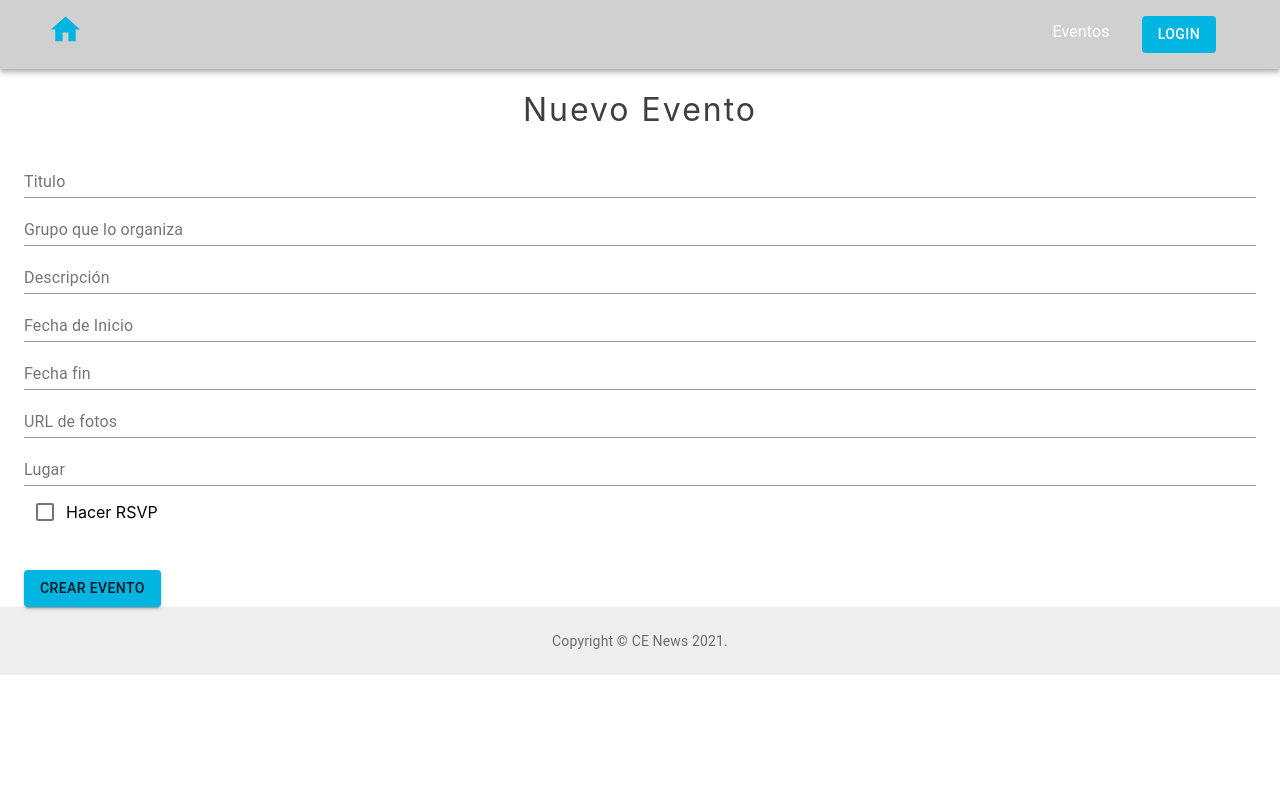
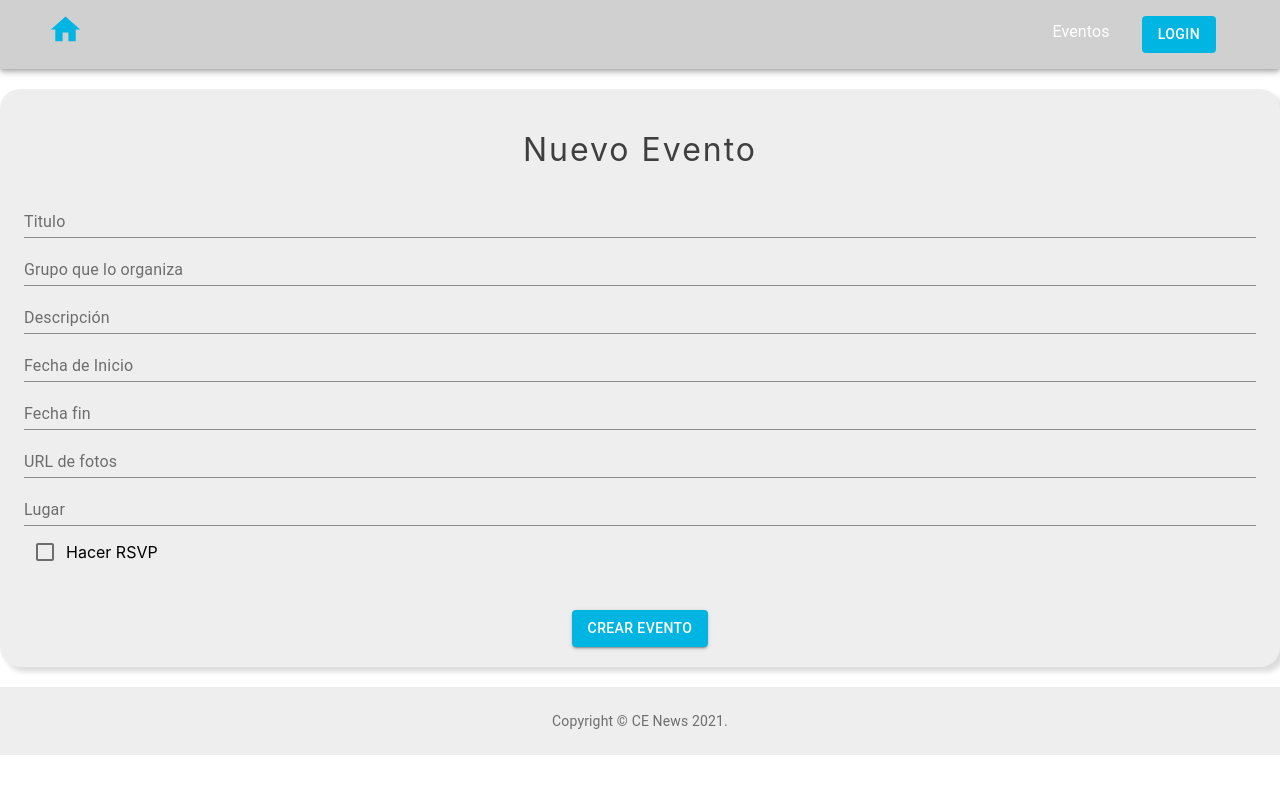
Before and after one commit to APIStear/FETEC-News, a React (Create React App) app in the folder client/: page /new-event in a window 1280 px wide. Shown: the top 794 px of the page. Built offline with nearby package versions, Linux system fonts and the light colour scheme.

Commit message:
Returned EventNew.css

```diff
--- a/client/src/EventNew.css
+++ b/client/src/EventNew.css
@@ -0,0 +1,36 @@
+main {
+    background: #eee;
+    padding: 20px;
+    border-radius: 20px;
+    margin-top: 20px;
+    margin-bottom: 20px;
+    box-shadow: #ddd 5px 5px 5px;
+    text-align: center;
+}
+
+.MuiFormControl-fullWidth {
+    width: 100%;
+    margin-top: 15px;
+}
+
+.makeStyles-spacingTop-5 {
+    color: white !important;
+}
+
+.EventNew-header{
+    font-weight: 300;
+}
+.EventNew-InputGrid{
+    width: 100%;
+}
+.EventNew-row{
+    display: flex;
+}
+.EventDate {
+    width: 50%;
+    align-content: flex-start;
+    display: flex;
+    flex-flow: column;
+    text-align: start;
+    color: #888888;
+}
```
